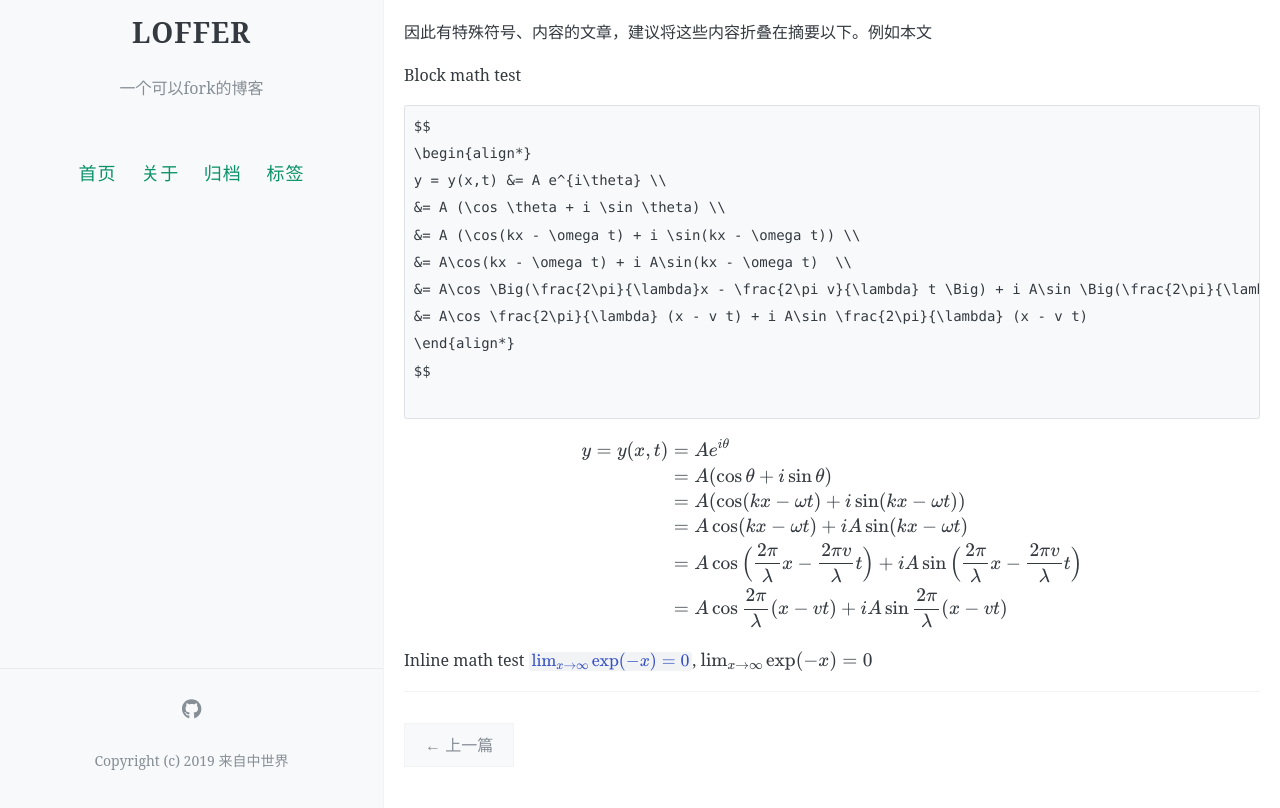
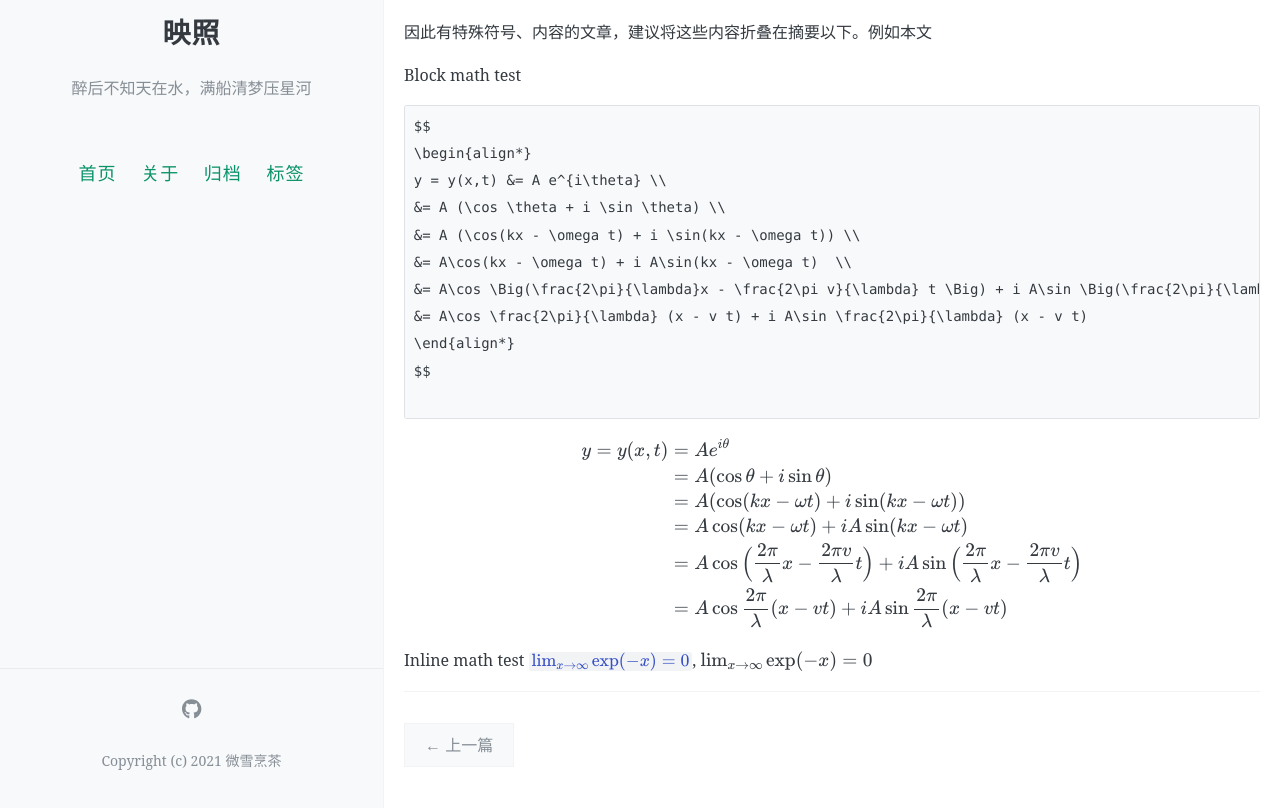
Before and after one commit to windtxt/cloud-and-tree, a Jekyll site: the page built from _posts/2019-07-24-math-test.md, in a window 1280 px wide and 1098 px high. Shown: the part 290-1098 px from the top of the window. Built offline with Jekyll 4.4.1, drawn with Linux system fonts in a browser that asks for light colours; formulas are drawn with MathJax 3; comment, search, counter and statistics services are not loaded.

Commit message:
Update _config.yml

```diff
--- a/_config.yml
+++ b/_config.yml
@@ -7,8 +7,8 @@
 # 井号后面的文字是说明文档，不会被程序读取。
 
 # 描述/签名
-name: LOFFER
-description: 一个可以fork的博客
+name: 映照
+description: 醉后不知天在水，满船清梦压星河
 
 # 输入你的网站域名（如果你没有添加自己的域名，而是直接用GitHub pages分配的域名的话可以省略）
 url:
@@ -16,7 +16,7 @@ url:
 # 添加你的博客的二级域名，一般来说是你的repository名
 # 如果你的博客的URL是：(http://yourusername.github.io/repository-name)
 # 那么就写成 "/repository-name"
-baseurl: /LOFFER
+baseurl: /daydream
 
 
 #
@@ -66,14 +66,14 @@ footer-links:
   youtube: # channel/<your_long_string> or user/<user-name>
 
 # 站点页脚的文字
-footer-text: Copyright (c) 2019 来自中世界
+footer-text: Copyright (c) 2021 微雪烹茶
 
 #
 # 评论，注意，请不要同时添加多种不同的评论区
 #
 
 # 输入Disqus shortname，即可添加评论区，请查阅文档，设置自己的disqus站点，不要继续使用我的站点loffer
-disqus: loffer #shortname
+disqus:  #shortname
 
 # 输入Gitalk相关设定，即可添加评论区，具体请看教程
 gitalk:
```
